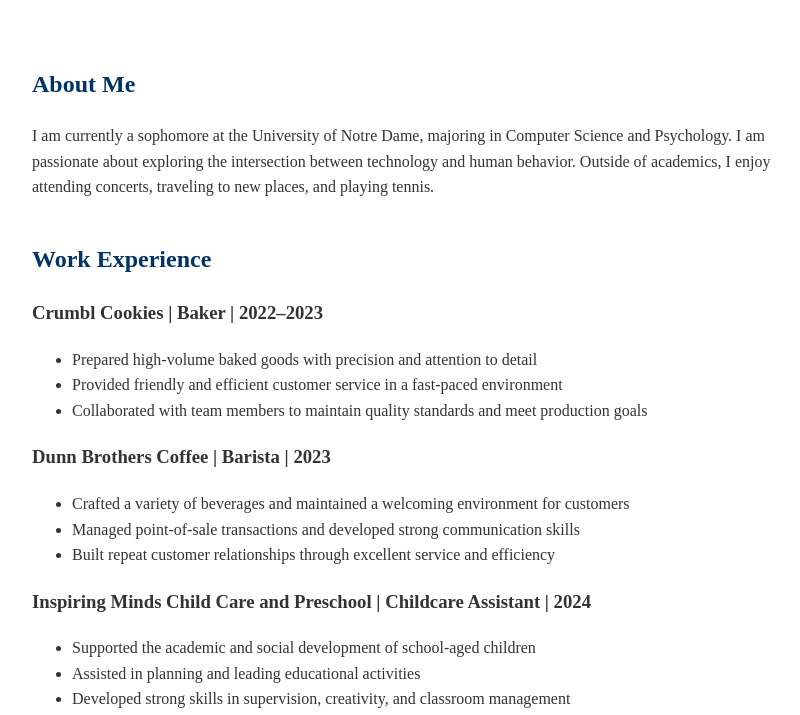
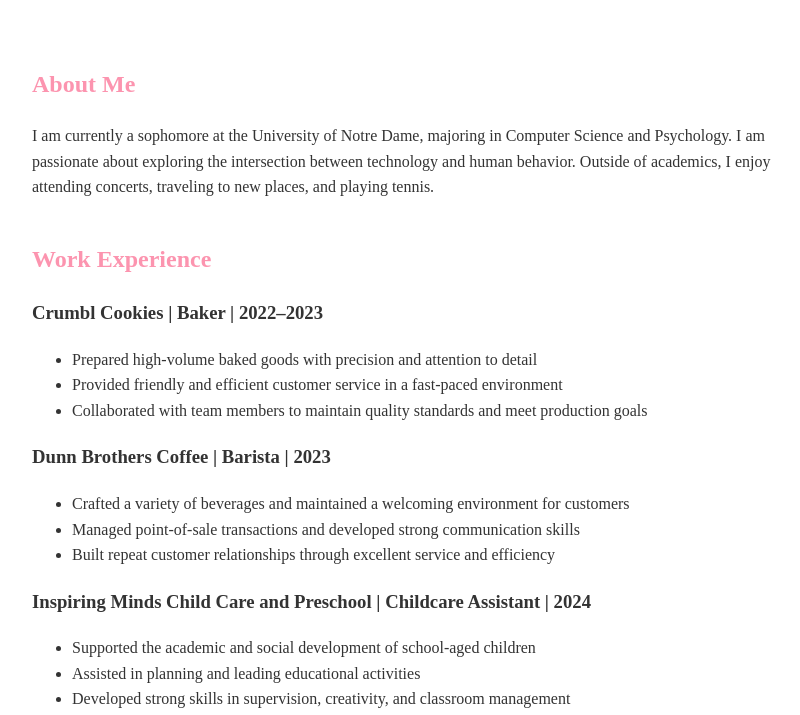
Before and after one commit to maddiefischer28/personal-website, a plain HTML site: page index.html in a window 1280 px wide. Shown: the part 337-1052 px from the top of the page, without its empty margins (208-1008 px from the left). Drawn offline with Linux system fonts and the light colour scheme.

Commit message:
Update index.html
pink again

```diff
--- a/index.html
+++ b/index.html
@@ -16,7 +16,7 @@
     }
     h2 {
       margin-top: 40px;
-      color: #003366;
+      color: #FC94AF;
     }
     img {
       width: 200px;
```
